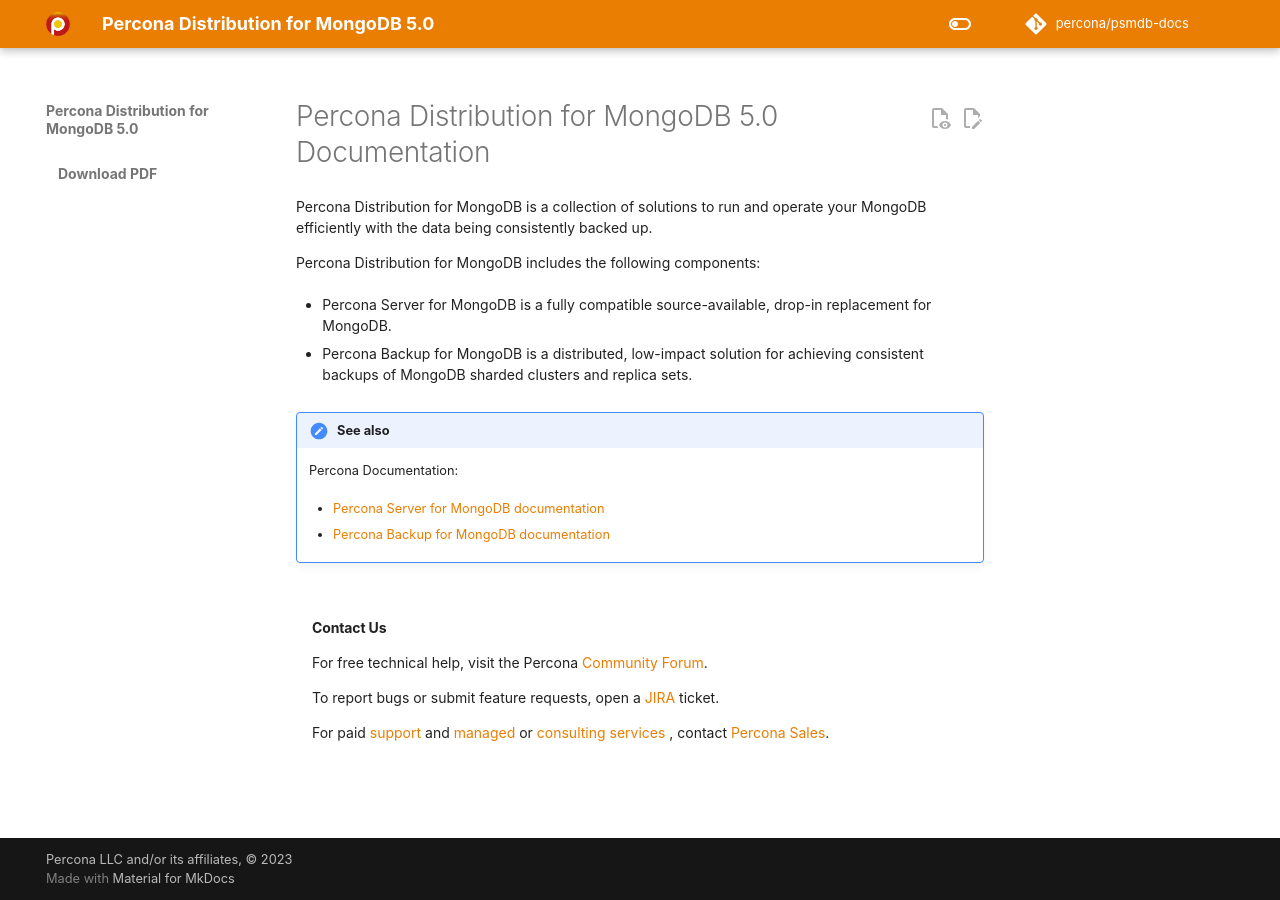
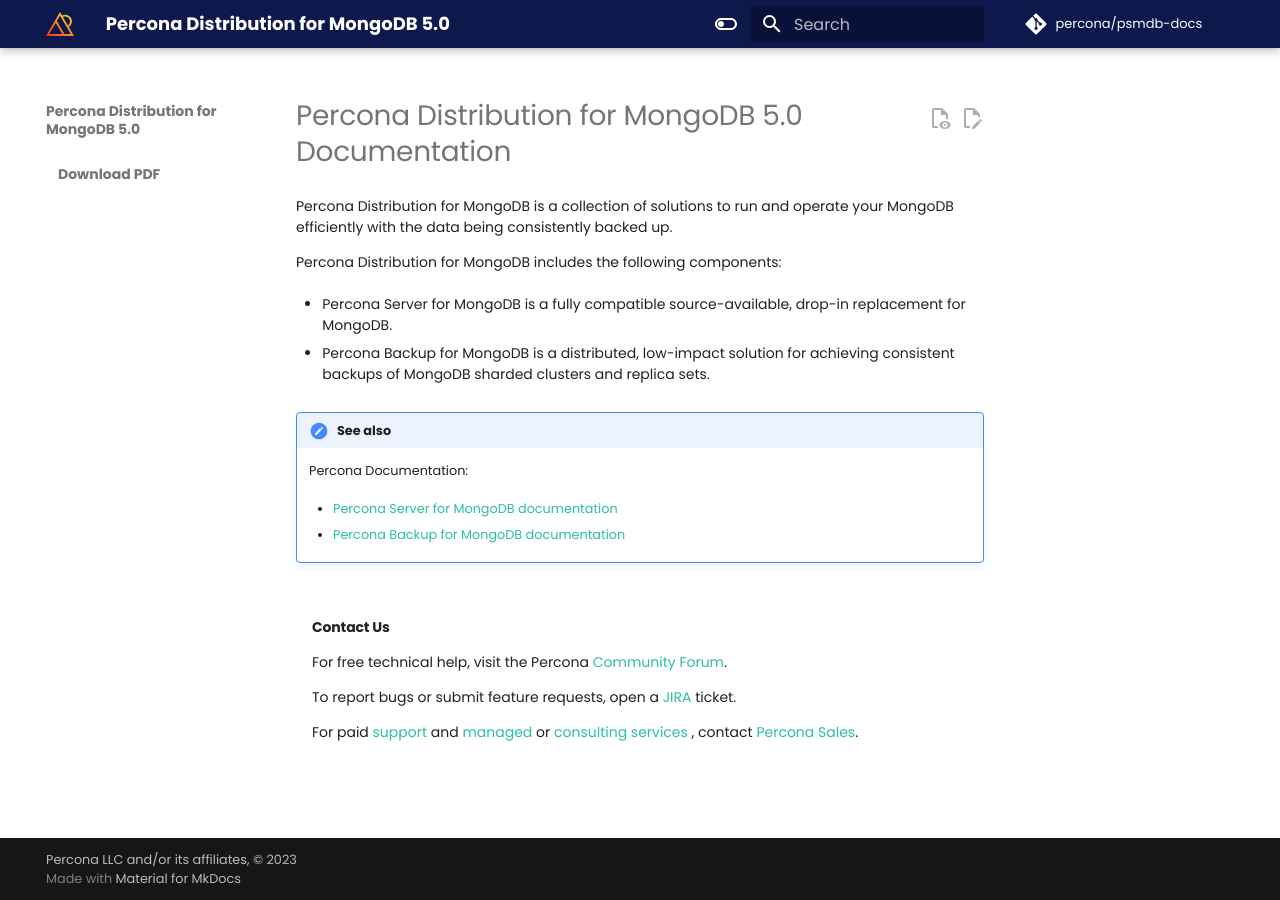
Before and after one commit to percona/distmongo-docs, an MkDocs documentation site: the page built from docs/index.md, in a window 1280 px wide. Built offline with MkDocs 1.6.1 and Material for MkDocs 9.7.7, drawn with Linux system fonts in a browser that asks for light colours; nearby versions of some CDN libraries; some web fonts are replaced; comment, search, counter and statistics services are not loaded; the version menu is left out.

Commit message:
DISTMONGO-214 Applied new branding to docs
deleted:    _resource/overrides/partials/header.html
	modified:   docs/_images/Percona_Logo_Color.png
	modified:   docs/_images/percona-favicon.ico
	modified:   docs/_images/percona-logo.svg
	modified:   docs/css/percona.css
	modified:   mkdocs-base.yml
	modified:   mkdocs.yml
new file: _resource/templates/styles.scss

```diff
--- a/_resource/overrides/partials/header.html
+++ /dev/null
@@ -1,77 +0,0 @@
-{#-
-  This file was automatically generated - do not edit
--#}
-<header class="md-header" data-md-component="header">
-  <nav class="md-header__inner md-grid" aria-label="{{ lang.t('header.title') }}">
-    <a href="https://percona.com/software/documentation" class="md-header__button md-logo" aria-label="Percona Product Documentation" data-md-component="logo">
-      {% include "partials/logo.html" %}
-    </a>
-    <label class="md-header__button md-icon" for="__drawer">
-      {% include ".icons/material/menu" ~ ".svg" %}
-    </label>
-    <div class="md-header__title" data-md-component="header-title">
-      <div class="md-header__ellipsis">
-        <div class="md-header__topic">
-          <span class="md-ellipsis">
-            {{ config.site_name }}
-          </span>
-        </div>
-        <div class="md-header__topic" data-md-component="header-topic">
-          <span class="md-ellipsis">
-            {% if page and page.meta and page.meta.title %}
-              {{ page.meta.title }}
-            {% else %}
-              {{ page.title }}
-            {% endif %}
-          </span>
-        </div>
-      </div>
-    </div>
-    {% if not config.theme.palette is mapping %}
-      <form class="md-header__option" data-md-component="palette">
-        {% for option in config.theme.palette %}
-          {% set primary = option.primary | replace(" ", "-") | lower %}
-          {% set accent  = option.accent  | replace(" ", "-") | lower %}
-          <input class="md-option" data-md-color-media="{{ option.media }}" data-md-color-scheme="{{ option.scheme }}" data-md-color-primary="{{ primary }}" data-md-color-accent="{{ accent }}" type="radio" name="__palette" id="__palette_{{ loop.index }}">
-          {% if option.toggle %}
-            <label class="md-header__button md-icon" title="{{ option.toggle.name }}" for="__palette_{{ loop.index0 or loop.length }}" hidden>
-              {% include ".icons/" ~ option.toggle.icon ~ ".svg" %}
-            </label>
-          {% endif %}
-        {% endfor %}
-      </form>
-    {% endif %}
-    {% if config.extra.alternate %}
-      <div class="md-header__option">
-        <div class="md-select">
-          {% set icon = config.theme.icon.alternate or "material/translate" %}
-          <button class="md-header__button md-icon">
-            {% include ".icons/" ~ icon ~ ".svg" %}
-          </button>
-          <div class="md-select__inner">
-            <ul class="md-select__list">
-              {% for alt in config.extra.alternate %}
-                <li class="md-select__item">
-                  <a href="{{ alt.link | url }}" hreflang="{{ alt.lang }}" class="md-select__link">
-                    {{ alt.name }}
-                  </a>
-                </li>
-                {% endfor %}
-            </ul>
-          </div>
-        </div>
-      </div>
-    {% endif %}
-    {% if "search" in config["plugins"] %}
-      <label class="md-header__button md-icon" for="__search">
-        {% include ".icons/material/magnify.svg" %}
-      </label>
-      {% include "partials/search.html" %}
-    {% endif %}
-    {% if config.repo_url %}
-      <div class="md-header__source">
-        {% include "partials/source.html" %}
-      </div>
-    {% endif %}
-  </nav>
-</header>
--- a/docs/css/percona.css
+++ b/docs/css/percona.css
@@ -1,20 +1,25 @@
 [data-md-color-scheme="percona-light"] {
-  --md-primary-fg-color:        #e97e03;
-  --md-primary-fg-color--light: #ECB7B7;
-  --md-default-fg-color--lightest: #eba926;
-  --md-primary-fg-color--dark:  #90030C;
-  --md-typeset-a-color: var(--md-primary-fg-color);
+  --md-primary-fg-color:        #0d184c;
+  --md-primary-fg-color--light: #3e4875;
+  --md-default-fg-color--lightest: #9096b0;
+  --md-primary-fg-color--dark:  #080e2e;
+  --md-typeset-a-color: #2cbea2;
 }
 [data-md-color-scheme="slate"] {
-    --md-primary-fg-color:        #e97e03;
+    --md-primary-fg-color:        #0d184c;
     /*
-    --md-primary-fg-color--light: #ECB7B7;
-    --md-primary-fg-color--dark:  #90030C;
+    --md-primary-fg-color--light: #3e4875;
+    --md-primary-fg-color--dark:  #080e2e;
     */
+    --md-typeset-a-color: #2cbea2;
     --md-hue: 210; /* [0, 360] */
   }
 ul li p {
 	margin: 0;
+}
+
+.md-clipboard {
+  color: #2cbea2;
 }
 
 .md-typeset {
@@ -23,8 +28,9 @@
 }
 
 .md-typeset h1 {
-  color: var(--md-default-fg-color--light);
+color: var(--md-default-fg-color--light);
 font-size: 2em;
+font-weight: 400;
 line-height: 1.3;
 margin: 0 0 0.9em;
 }
--- a/mkdocs.yml
+++ b/mkdocs.yml
@@ -4,20 +4,11 @@
 
 site_url: "https://docs.percona.com/percona-distribution-for-mongodb/5.0"
 
-plugins:
-    section-index: {} # Adds links to nodes - comment out when creating PDF
-
 theme:
   name: material
   custom_dir: _resource/overrides
 
-# Theme features
 
-  features:
-    - search.highlight
-    - navigation.top
-    - navigation.tracking
-    - content.tabs.link
 
 
 
```
Also changed, not shown: mkdocs-base.yml (+19 -5 lines), docs/_images/Percona_Logo_Color.png, docs/_images/percona-favicon.ico, docs/_images/percona-logo.svg, 1 other file.
